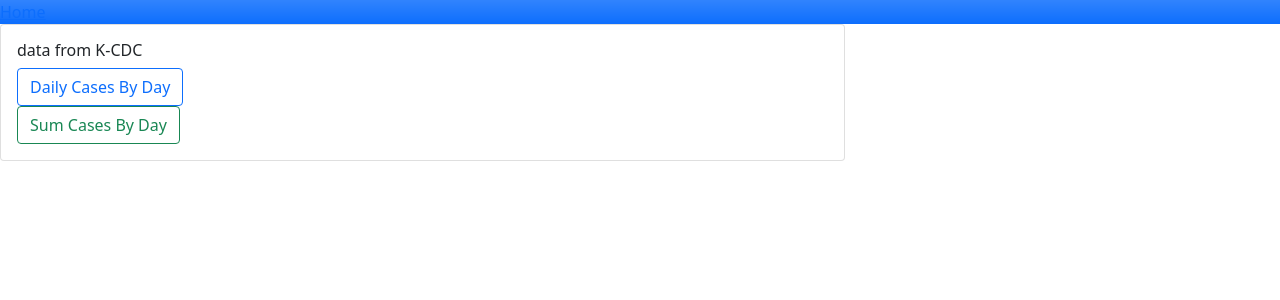
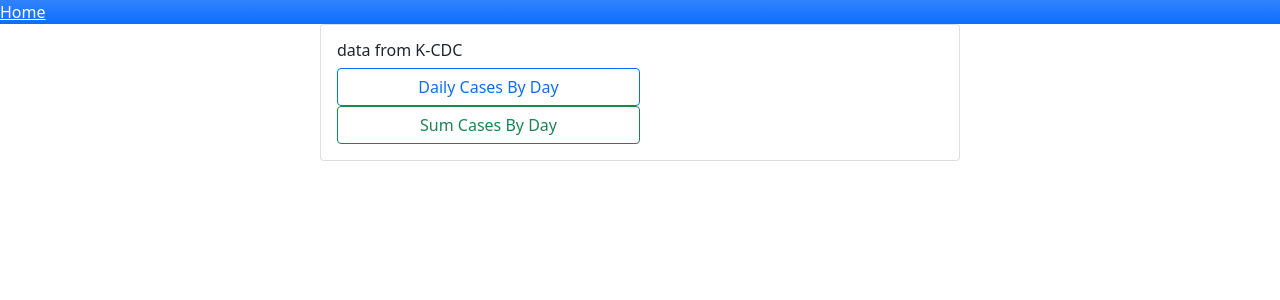
Before and after one commit to jundoopop/corona_noticer, a Django app: page / in a window 1280 px wide. Shown: the top 300 px of the page. Run offline with Django 3.2, Linux system fonts and the light colour scheme.

Commit message:
setting theme

```diff
--- a/templates/base.html
+++ b/templates/base.html
@@ -12,16 +12,16 @@
     <title>{% block title %}Django Web Scraping Example {% endblock title %}</title>
 </head>
 <body>
-<header class="bg-primary bg-gradient"><a href="{% url 'home-view' %}">Home</a></header>
-<div class="row">
-    <div class="col-8">
-        <div class="card">
-            <div class="card-body">
-                {% block content %}
-                {% endblock content %}
-            </div>
+<header class="bg-primary bg-gradient"><a class="text-white" href="{% url 'home-view' %}">Home</a></header>
+<div class="mx-auto w-50">
+    <!--div class="col-8"-->
+    <div class="card">
+        <div class="card-body">
+            {% block content %}
+            {% endblock content %}
         </div>
     </div>
+    <!--/div-->
 </div>
 <!-- Optional JavaScript; choose one of the two! -->
 
--- a/templates/home.html
+++ b/templates/home.html
@@ -2,12 +2,14 @@
 
 {% block content %}
     <h6 class="card-title">data from K-CDC</h6>
-    <div>
-        <button type="submit" class="btn btn-outline-primary" formaction="{% url 'daily-view' %}">Daily Cases By Day
-        </button>
-    </div>
-    <div>
-        <button type="submit" class="btn btn-outline-success" formaction=="{% url 'sum-view' %}">Sum Cases By Day
-        </button>
+    <div class="gap-2">
+        <div>
+            <a class="btn btn-outline-primary w-50" href="{% url 'daily-view' %}">Daily Cases By Day
+            </a>
+        </div>
+        <div>
+            <a class="btn btn-outline-success w-50" href="{% url 'sum-view' %}">Sum Cases By Day
+            </a>
+        </div>
     </div>
 {% endblock content %}
```
